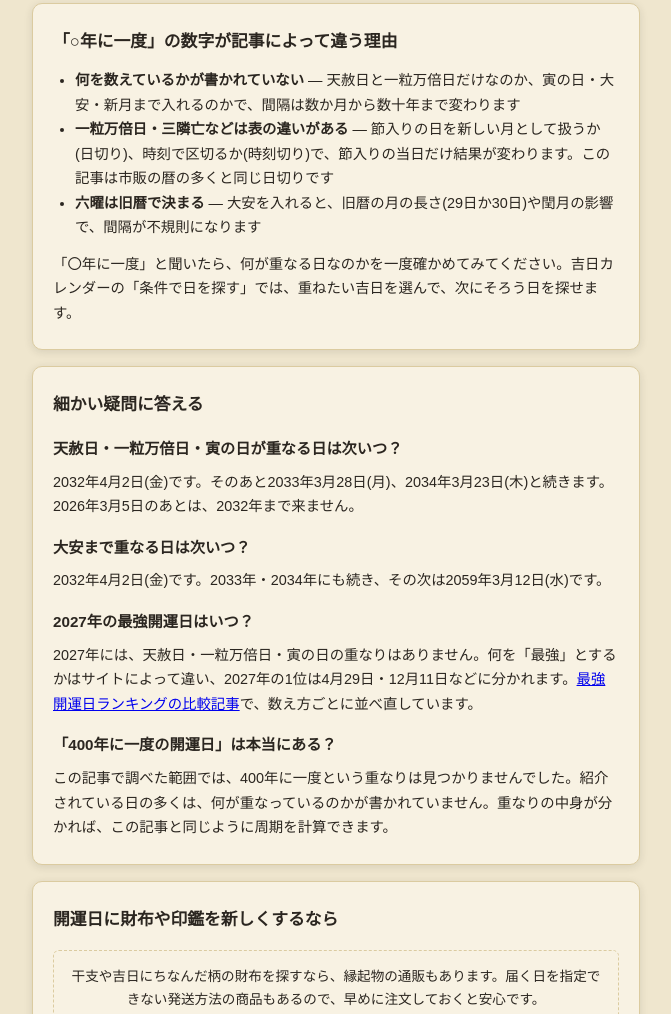
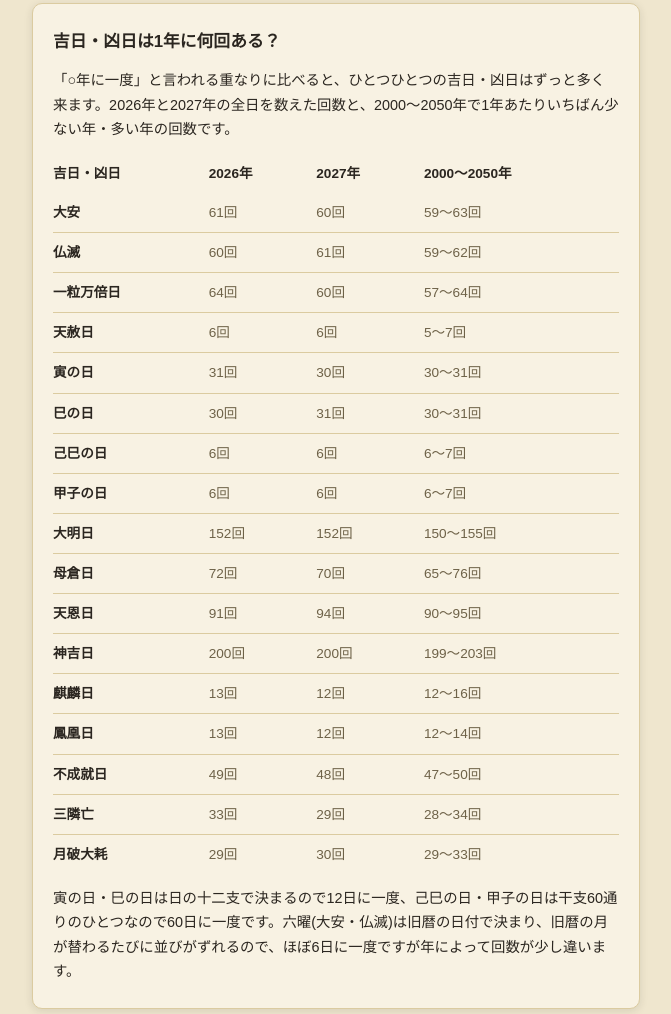
Before and after one commit to hakoniwa-lab/birthday-fortune, a plain HTML site: page guide/kaiunbi-nannenburi/index.html in a window 1280 px wide. Shown: the part 3679-4693 px from the top of the page, without its empty margins (304-975 px from the left). Drawn offline with Linux system fonts and the light colour scheme.

Commit message:
己巳の日に「60年に一度の巳年」の答え、何年に一度の開運日に吉日・凶日の年間回数の表を追加
- 己巳の日: 「60年に一度の巳年 2026」52表示7.6位。2026年は丙午、巳年は2025年(乙巳)、己巳の年は1989・2049年と答える
- 何年に一度: 「大安 年に何回」「一粒万倍日 一年に何回」。2026・2027年の全日を数えた回数と、2000〜2050年の幅(17種類)

Co-Authored-By: Claude Opus 5.5 <noreply@anthropic.com>

```diff
--- a/guide/kaiunbi-nannenburi/index.html
+++ b/guide/kaiunbi-nannenburi/index.html
@@ -20,7 +20,7 @@
 <meta property="og:url" content="https://hakoniwalab.com/birthday-fortune/guide/kaiunbi-nannenburi/">
 <script async src="https://pagead2.googlesyndication.com/pagead/js/adsbygoogle.js?client=ca-pub-6465548593525933" crossorigin="anonymous"></script>
 <link rel="stylesheet" href="../../css/style.css">
-<script type="application/ld+json">{"@context":"https://schema.org","@type":"FAQPage","mainEntity":[{"@type":"Question","name":"2026年3月5日の最強開運日は何年ぶりでしたか？","acceptedAnswer":{"@type":"Answer","text":"天赦日・一粒万倍日・寅の日・大安の4つが重なったのは、2003年3月6日(木)以来の23年ぶりでした。次は2032年4月2日(金)です。"}},{"@type":"Question","name":"天赦日・一粒万倍日・寅の日が重なる日は次いつですか？","acceptedAnswer":{"@type":"Answer","text":"2032年4月2日(金)です。この重なりは必ず3月上旬〜4月上旬の戊寅の日で、三隣亡とも重なります。"}},{"@type":"Question","name":"「400年に一度」と言われた2025年10月6日は本当に400年に一度ですか？","acceptedAnswer":{"@type":"Answer","text":"十五夜・天赦日・一粒万倍日が重なった日で、同じ重なりは1901年9月27日(金)・2025年10月6日(月)・2087年9月11日(木)・2144年9月12日(土)です。前回は124年前、次は62年後で、400年に一度ではありません。"}},{"@type":"Question","name":"天赦日・一粒万倍日・甲子の日が重なるのは珍しいですか？","acceptedAnswer":{"@type":"Answer","text":"冬の天赦日はもともと甲子の日なので、実質は天赦日と一粒万倍日の2つの重なりです。301年で294回あり、ほぼ毎年来ます。"}}]}</script>
+<script type="application/ld+json">{"@context":"https://schema.org","@type":"FAQPage","mainEntity":[{"@type":"Question","name":"大安や一粒万倍日は1年に何回ありますか？","acceptedAnswer":{"@type":"Answer","text":"2027年は大安が60回、一粒万倍日が60回、天赦日が6回、寅の日が30回です(2026年は大安61回・一粒万倍日64回・天赦日6回)。"}},{"@type":"Question","name":"2026年3月5日の最強開運日は何年ぶりでしたか？","acceptedAnswer":{"@type":"Answer","text":"天赦日・一粒万倍日・寅の日・大安の4つが重なったのは、2003年3月6日(木)以来の23年ぶりでした。次は2032年4月2日(金)です。"}},{"@type":"Question","name":"天赦日・一粒万倍日・寅の日が重なる日は次いつですか？","acceptedAnswer":{"@type":"Answer","text":"2032年4月2日(金)です。この重なりは必ず3月上旬〜4月上旬の戊寅の日で、三隣亡とも重なります。"}},{"@type":"Question","name":"「400年に一度」と言われた2025年10月6日は本当に400年に一度ですか？","acceptedAnswer":{"@type":"Answer","text":"十五夜・天赦日・一粒万倍日が重なった日で、同じ重なりは1901年9月27日(金)・2025年10月6日(月)・2087年9月11日(木)・2144年9月12日(土)です。前回は124年前、次は62年後で、400年に一度ではありません。"}},{"@type":"Question","name":"天赦日・一粒万倍日・甲子の日が重なるのは珍しいですか？","acceptedAnswer":{"@type":"Answer","text":"冬の天赦日はもともと甲子の日なので、実質は天赦日と一粒万倍日の2つの重なりです。301年で294回あり、ほぼ毎年来ます。"}}]}</script>
 </head>
 <body>
 <div id="app" class="app">
@@ -128,6 +128,36 @@
       <p>同じように、春の天赦日は必ず寅の日、夏の天赦日は必ず午の日です。天赦日と干支の吉日(寅の日・甲子の日)の重なりは、数え方によって「重なりの数」が増えて見えるので注意してください。</p>
     </div>
 
+    <div class="card card--article" id="nenkai">
+      <h2>吉日・凶日は1年に何回ある？</h2>
+      <p>「○年に一度」と言われる重なりに比べると、ひとつひとつの吉日・凶日はずっと多く来ます。2026年と2027年の全日を数えた回数と、2000〜2050年で1年あたりいちばん少ない年・多い年の回数です。</p>
+      <div class="table-scroll">
+        <table class="spec spec--wrap">
+          <thead><tr><th>吉日・凶日</th><th>2026年</th><th>2027年</th><th>2000〜2050年</th></tr></thead>
+          <tbody>
+            <tr><th>大安</th><td>61回</td><td>60回</td><td>59〜63回</td></tr>
+            <tr><th>仏滅</th><td>60回</td><td>61回</td><td>59〜62回</td></tr>
+            <tr><th>一粒万倍日</th><td>64回</td><td>60回</td><td>57〜64回</td></tr>
+            <tr><th>天赦日</th><td>6回</td><td>6回</td><td>5〜7回</td></tr>
+            <tr><th>寅の日</th><td>31回</td><td>30回</td><td>30〜31回</td></tr>
+            <tr><th>巳の日</th><td>30回</td><td>31回</td><td>30〜31回</td></tr>
+            <tr><th>己巳の日</th><td>6回</td><td>6回</td><td>6〜7回</td></tr>
+            <tr><th>甲子の日</th><td>6回</td><td>6回</td><td>6〜7回</td></tr>
+            <tr><th>大明日</th><td>152回</td><td>152回</td><td>150〜155回</td></tr>
+            <tr><th>母倉日</th><td>72回</td><td>70回</td><td>65〜76回</td></tr>
+            <tr><th>天恩日</th><td>91回</td><td>94回</td><td>90〜95回</td></tr>
+            <tr><th>神吉日</th><td>200回</td><td>200回</td><td>199〜203回</td></tr>
+            <tr><th>麒麟日</th><td>13回</td><td>12回</td><td>12〜16回</td></tr>
+            <tr><th>鳳凰日</th><td>13回</td><td>12回</td><td>12〜14回</td></tr>
+            <tr><th>不成就日</th><td>49回</td><td>48回</td><td>47〜50回</td></tr>
+            <tr><th>三隣亡</th><td>33回</td><td>29回</td><td>28〜34回</td></tr>
+            <tr><th>月破大耗</th><td>29回</td><td>30回</td><td>29〜33回</td></tr>
+          </tbody>
+        </table>
+      </div>
+      <p>寅の日・巳の日は日の十二支で決まるので12日に一度、己巳の日・甲子の日は干支60通りのひとつなので60日に一度です。六曜(大安・仏滅)は旧暦の日付で決まり、旧暦の月が替わるたびに並びがずれるので、ほぼ6日に一度ですが年によって回数が少し違います。</p>
+    </div>
+
     <div class="card card--article">
       <h2>「○年に一度」の数字が記事によって違う理由</h2>
       <ul>
@@ -188,6 +218,7 @@
 
     <div class="card card--article">
       <h2>よくある質問</h2>
+      <details class="faq-item"><summary>大安や一粒万倍日は1年に何回ありますか？</summary><p>2027年は大安が60回、一粒万倍日が60回、天赦日が6回、寅の日が30回です(2026年は大安61回・一粒万倍日64回・天赦日6回)。</p></details>
       <details class="faq-item"><summary>2026年3月5日の最強開運日は何年ぶりでしたか？</summary><p>天赦日・一粒万倍日・寅の日・大安の4つが重なったのは、2003年3月6日(木)以来の23年ぶりでした。次は2032年4月2日(金)です。</p></details>
       <details class="faq-item"><summary>天赦日・一粒万倍日・寅の日が重なる日は次いつですか？</summary><p>2032年4月2日(金)です。この重なりは必ず3月上旬〜4月上旬の戊寅の日で、三隣亡とも重なります。</p></details>
       <details class="faq-item"><summary>「400年に一度」と言われた2025年10月6日は本当に400年に一度ですか？</summary><p>十五夜・天赦日・一粒万倍日が重なった日で、同じ重なりは1901年9月27日(金)・2025年10月6日(月)・2087年9月11日(木)・2144年9月12日(土)です。前回は124年前、次は62年後で、400年に一度ではありません。</p></details>
--- a/sitemap.xml
+++ b/sitemap.xml
@@ -117,7 +117,7 @@
   </url>
   <url>
     <loc>https://hakoniwalab.com/birthday-fortune/guide/kaiunbi-nannenburi/</loc>
-    <lastmod>2026-10-12</lastmod>
+    <lastmod>2026-11-25</lastmod>
     <priority>0.8</priority>
   </url>
   <url>
@@ -257,7 +257,7 @@
   </url>
   <url>
     <loc>https://hakoniwalab.com/birthday-fortune/guide/tsuchinotomi/</loc>
-    <lastmod>2026-10-30</lastmod>
+    <lastmod>2026-11-25</lastmod>
     <priority>0.8</priority>
   </url>
   <url>
```
Also changed, not shown: guide/tsuchinotomi/index.html (+4 -1 lines).
